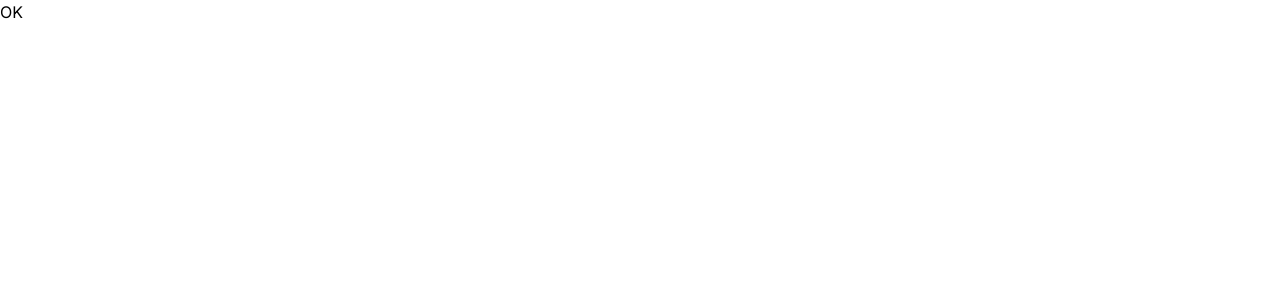
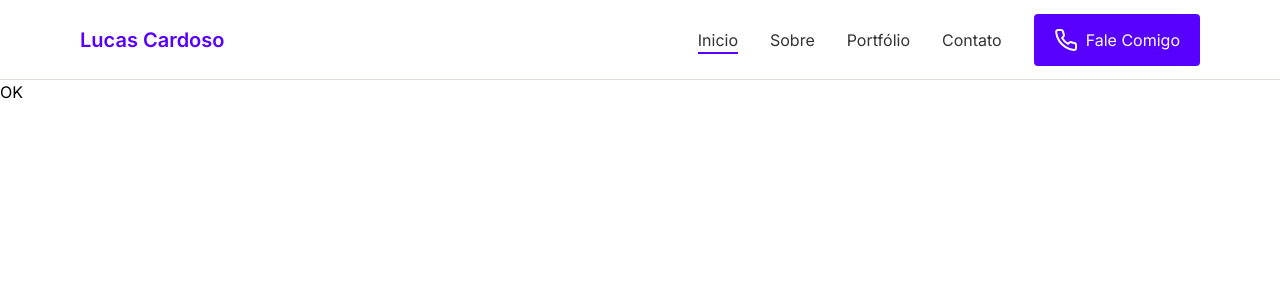
Before and after one commit to lucascardosopsd/portfolio, a Next.js app: page / in a window 1280 px wide. Shown: the top 300 px of the page. Built offline with nearby package versions, Linux system fonts and the light colour scheme.

Commit message:
feat: base header menu

```diff
--- /dev/null
+++ b/src/app/(home)/layout.tsx
@@ -0,0 +1,14 @@
+import Header from "@/components/Header";
+import { ReactNode } from "react";
+
+const layout = ({ children }: { children: ReactNode }) => {
+  return (
+    <>
+      <Header />
+      {children}
+      {/* <Footer /> */}
+    </>
+  );
+};
+
+export default layout;
--- /dev/null
+++ b/src/components/Header.tsx
@@ -0,0 +1,32 @@
+import { navLinks } from "@/constants";
+import Link from "next/link";
+import NavLink from "./NavLink";
+import { Phone } from "lucide-react";
+
+const Header = () => {
+  return (
+    <header className="flex items-center justify-between h-20 max-width border-b border-peach">
+      <Link href="/">
+        <h5 className="text-purple text-xl font-semibold">Lucas Cardoso</h5>
+      </Link>
+      <nav>
+        <ul className="flex items-center gap-8">
+          {navLinks.map((link, index) => (
+            <li key={index}>
+              <NavLink href={link.url} label={link.label} />
+            </li>
+          ))}
+          <Link
+            href="https://api.whatsapp.com/send?phone=5517996484654"
+            className="btn btn-primary"
+          >
+            <Phone size={24} />
+            Fale Comigo
+          </Link>
+        </ul>
+      </nav>
+    </header>
+  );
+};
+
+export default Header;
--- /dev/null
+++ b/src/components/NavLink.tsx
@@ -0,0 +1,28 @@
+"use client";
+import Link from "next/link";
+import { usePathname } from "next/navigation";
+
+interface NavLinkProps {
+  href: string;
+  label: string;
+  classname?: string;
+}
+
+const NavLink = ({ href, label, classname }: NavLinkProps) => {
+  const pathName = usePathname();
+
+  return (
+    <Link
+      href={href}
+      className={`py-3 text-grey-700 hover:text-purple transition-colors relative block after:block after:absolute after:left-0 after:h-0.5 after:bg-purple after:w-full after:scale-x-0 after:hover:scale-x-100 after:transition after:duration-300 after:origin-right after:hover:origin-left ${classname} ${
+        pathName == href
+          ? "after:scale-x-100 after:origin-right"
+          : "after:scale-x-0 after:origin-left"
+      }`}
+    >
+      {label}
+    </Link>
+  );
+};
+
+export default NavLink;
```
Also changed, not shown: package.json (+6 -5 lines), 1 other file (tests, documents, lock files or other folders).
